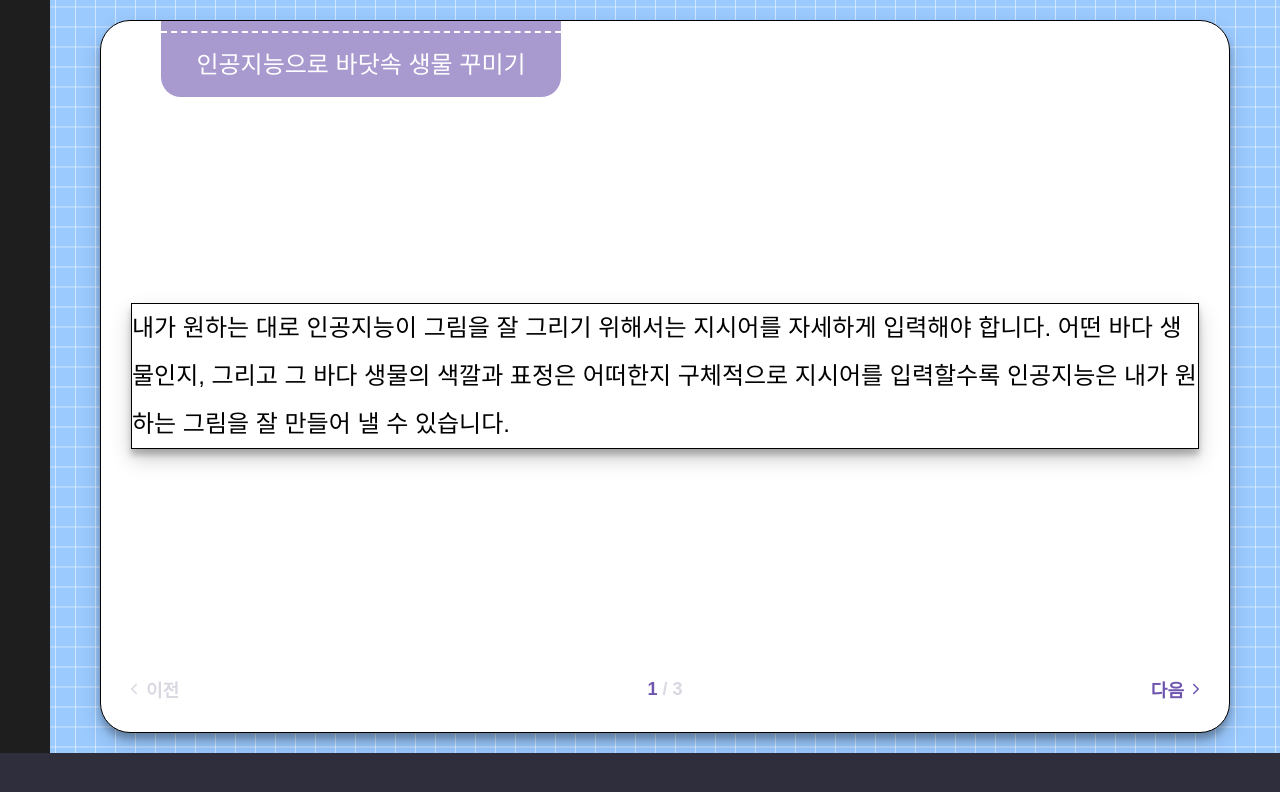
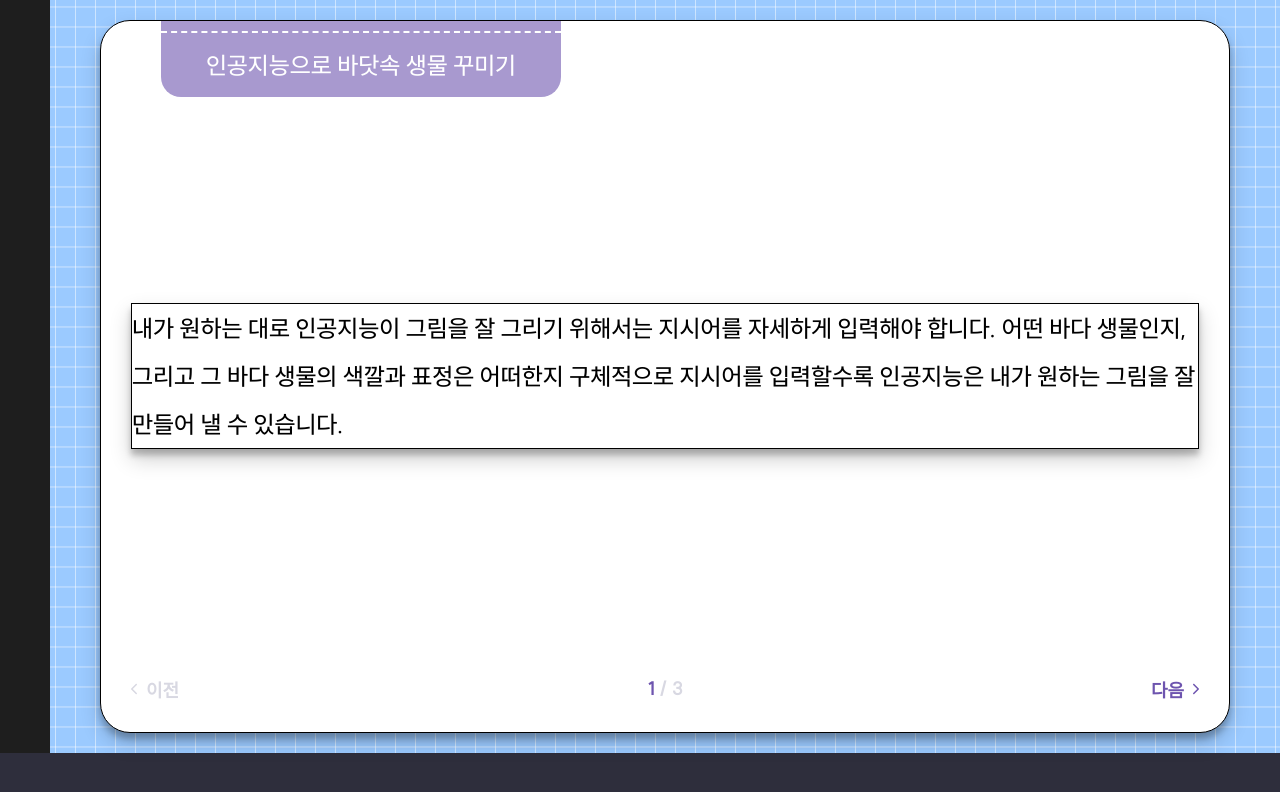
Before and after one commit to Intin1217/assignment, a React (Vite) app: page /page/1 in a window 1280 px wide. Shown: the top 792 px of the page. Built offline with nearby package versions, Linux system fonts and the light colour scheme.

Commit message:
feat: 폰트 추가

```diff
--- a/src/styles/commonStyle/Globalstyles.ts
+++ b/src/styles/commonStyle/Globalstyles.ts
@@ -1,6 +1,15 @@
 import { createGlobalStyle } from 'styled-components';
 
 export const Globalstyles = createGlobalStyle`
+    @font-face {
+        font-family: 'SUIT-Medium';
+        src: local('SUIT-Medium'),
+        url('/fonts/SUIT-Medium.ttf');
+        font-weight: normal;
+        font-style: normal;
+        font-display: swap;
+    }
+
     html, body, div, span, applet, object, iframe,
     h1, h2, h3, h4, h5, h6, p, blockquote, pre,
     a, abbr, acronym, address, big, cite, code,
@@ -31,6 +40,7 @@ export const Globalstyles = createGlobalStyle`
         line-height: 1;
         height: 100%;
         width: 100%;
+        font-family: 'SUIT-Medium', sans-serif;
     }
 
     ol, ul {
@@ -70,7 +80,6 @@ export const Globalstyles = createGlobalStyle`
         height: 100%;
         overflow-y: scroll;
         line-height: 1;
-        font-family: 'Noto Sans KR', sans-serif;
         background-color: #ffffff;
         margin-bottom: 100px;
     }
```
Also changed, not shown: public/fonts/SUIT-Medium.ttf (added).
